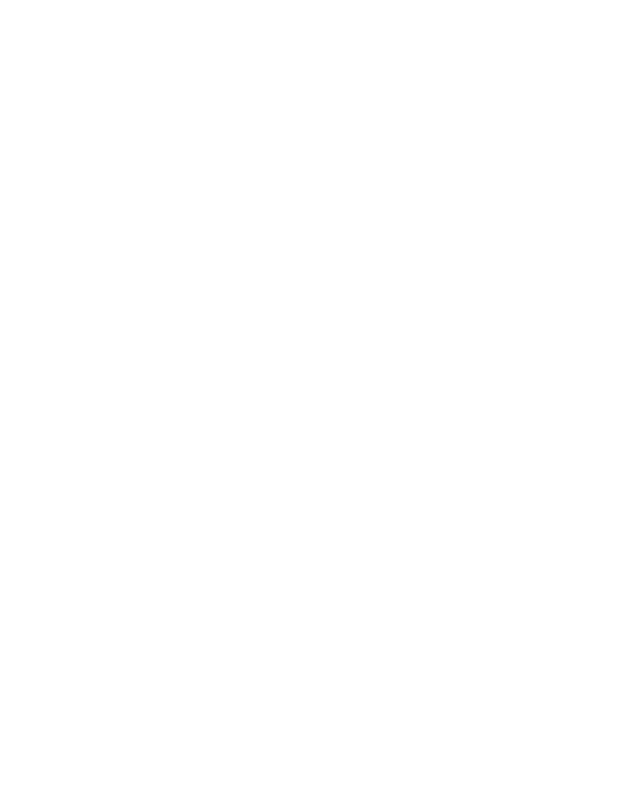
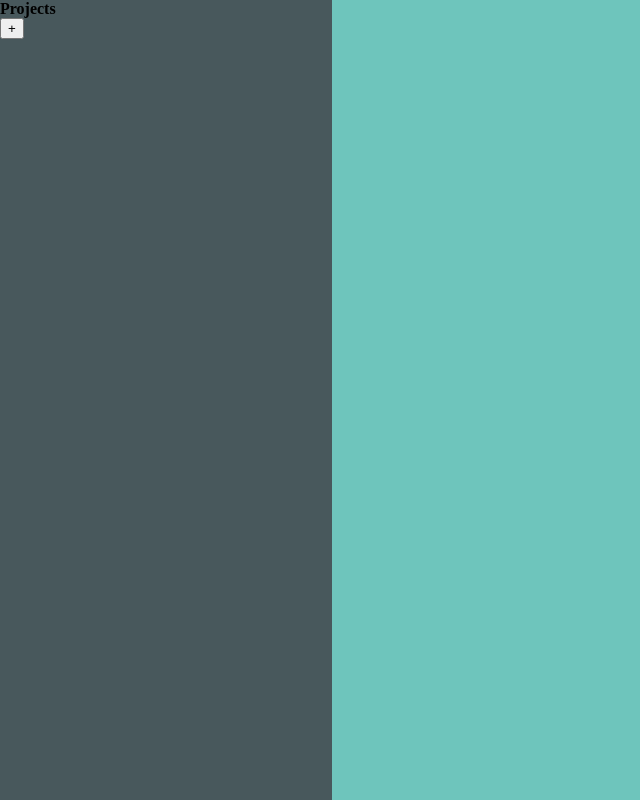
Before and after one commit to Joel-Singh/TODO-list, a website built with webpack: page dist/index.html in a window 1280 px wide. Shown: the whole page, without its empty margins (0-640 px from the left). Built offline with nearby package versions, Linux system fonts and the light colour scheme.

Commit message:
Basic html element with minimal styling

```diff
--- a/dist/index.html
+++ b/dist/index.html
@@ -1,13 +1,20 @@
 <!DOCTYPE html>
 <html lang="en">
   <head>
-    <title></title>
-    <meta charset="UTF-8">
-    <meta name="viewport" content="width=device-width, initial-scale=1">
-    <link href="style.css" rel="stylesheet">
-      <script src="main.js" defer></script>
+    <title>TODO List</title>
+    <meta charset="UTF-8" />
+    <meta name="viewport" content="width=device-width, initial-scale=1" />
+    <link href="style.css" rel="stylesheet" />
+    <script src="main.js" defer></script>
   </head>
   <body>
-
+    <aside>
+      <h1>
+        <div>Projects</div>
+        <button type="button">+</button>
+      </h1>
+      <div class="project-list"></div>
+    </aside>
+    <main></main>
   </body>
 </html>
--- a/dist/style.css
+++ b/dist/style.css
@@ -0,0 +1,29 @@
+:root {
+  --grey: #48585c;
+  --blue: #6ec5bc;
+  --white: #f7f9f3;
+  --pale: #f7c4aa;
+  --red: #d35e64;
+}
+
+h1 {
+  font-size: 1em;
+  margin: 0;
+  margin-block: 0;
+}
+
+body {
+  margin: 0;
+  display: grid;
+  grid-template-columns: 0.35fr 1fr;
+  grid-template-rows: 1fr;
+  height: 100vh;
+}
+
+main {
+  background-color: var(--blue);
+}
+
+aside {
+  background-color: var(--grey);
+}
```
